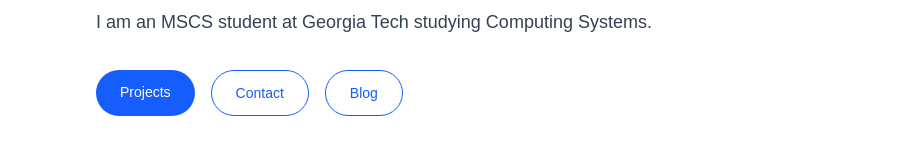
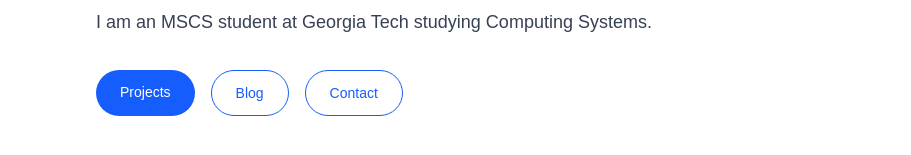
Before and after one commit to Abhi2668/lts_blogfolio, a Next.js app: page / in a window 1280 px wide. Shown: the part 499-654 px from the top of the page, without its empty margins (184-1095 px from the left). Built offline with nearby package versions, Linux system fonts and the light colour scheme.

Commit message:
Fixing for build

```diff
--- a/app/blog/[slug]/page.tsx
+++ b/app/blog/[slug]/page.tsx
@@ -1,5 +1,5 @@
 import { sanity } from "@/utilities/sanity";
-import { PortableText, PortableTextComponents } from "@portabletext/react";
+import { PortableText, PortableTextBlock, PortableTextComponents } from "@portabletext/react";
 import { notFound } from "next/navigation";
 import { format } from "date-fns";
 
@@ -16,7 +16,7 @@ type BlogPost = {
       url: string;
     };
   };
-  body: any;
+  body: PortableTextBlock[];
   images?: {
     asset: {
       _id: string;
--- a/app/page.tsx
+++ b/app/page.tsx
@@ -1,4 +1,5 @@
 import Image from "next/image";
+import Link from "next/link";
 
 export default function Home() {
   return (
@@ -18,25 +19,24 @@ export default function Home() {
       </p>
 
       <div className="flex gap-4 flex-col sm:flex-row">
-        <a
+        <Link
           href="/projects"
           className="bg-blue-600 text-white px-6 py-3 rounded-full text-sm font-medium hover:bg-blue-700 transition"
         >
           Projects
-        </a>
+        </Link>
+        <Link
+          href="/blog"
+          className="border border-blue-600 text-blue-600 px-6 py-3 rounded-full text-sm font-medium hover:bg-blue-50 dark:hover:bg-blue-900 transition"
+        >
+          Blog
+        </Link>
         <a
           href="mailto:abhi@example.com"
           className="border border-blue-600 text-blue-600 px-6 py-3 rounded-full text-sm font-medium hover:bg-blue-50 dark:hover:bg-blue-900 transition"
         >
           Contact
         </a>
-
-        <a
-            href="/blog"
-            className="border border-blue-600 text-blue-600 px-6 py-3 rounded-full text-sm font-medium hover:bg-blue-50 dark:hover:bg-blue-900 transition"
-            >
-            Blog
-            </a>
       </div>
     </section>
   );
--- a/app/projects/[slug]/page.tsx
+++ b/app/projects/[slug]/page.tsx
@@ -1,12 +1,12 @@
 import { sanity } from "@/utilities/sanity";
-import { PortableText, PortableTextComponents } from "@portabletext/react";
+import { PortableText, PortableTextComponents, PortableTextBlock} from "@portabletext/react";
 import { notFound } from "next/navigation";
 
 type Project = {
   title: string;
   description: string;
   tech: string[];
-  body: any;
+  body: PortableTextBlock[];
   img?: {
     asset: {
       _id: string;
```
